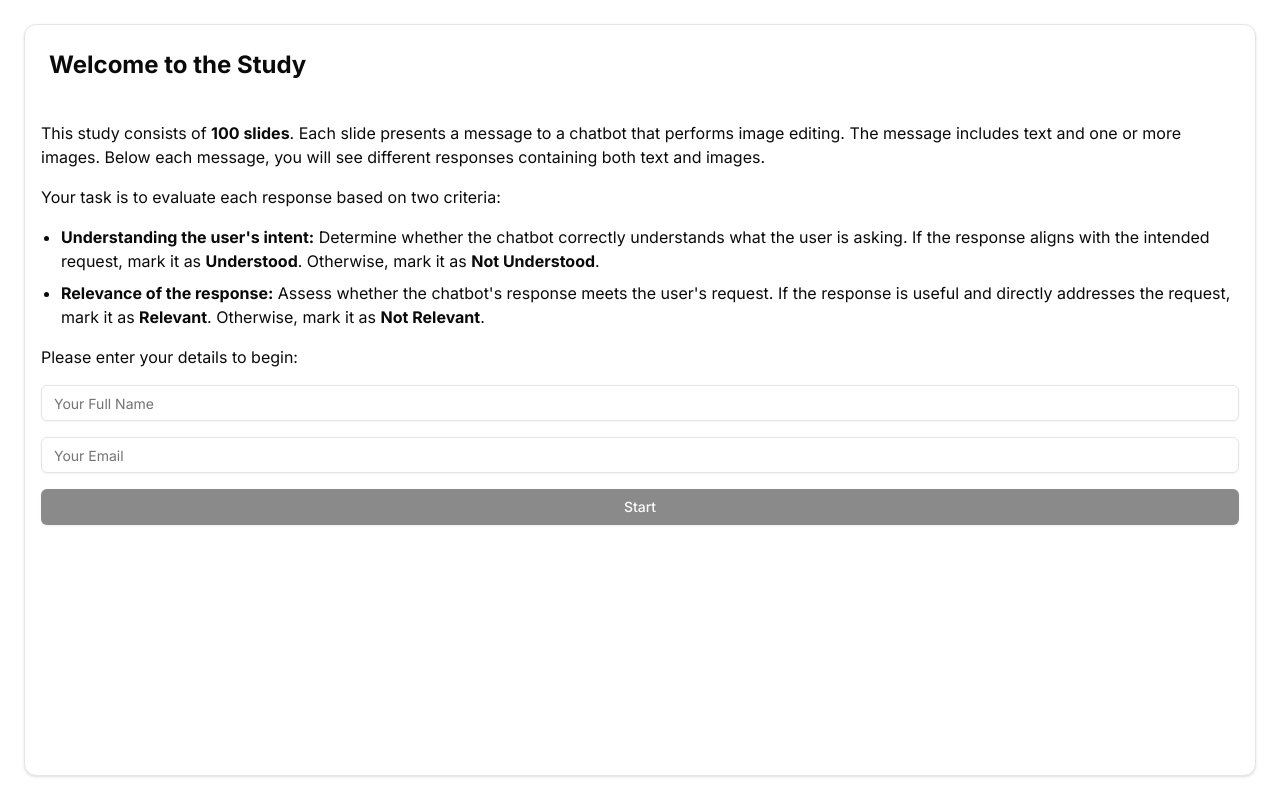
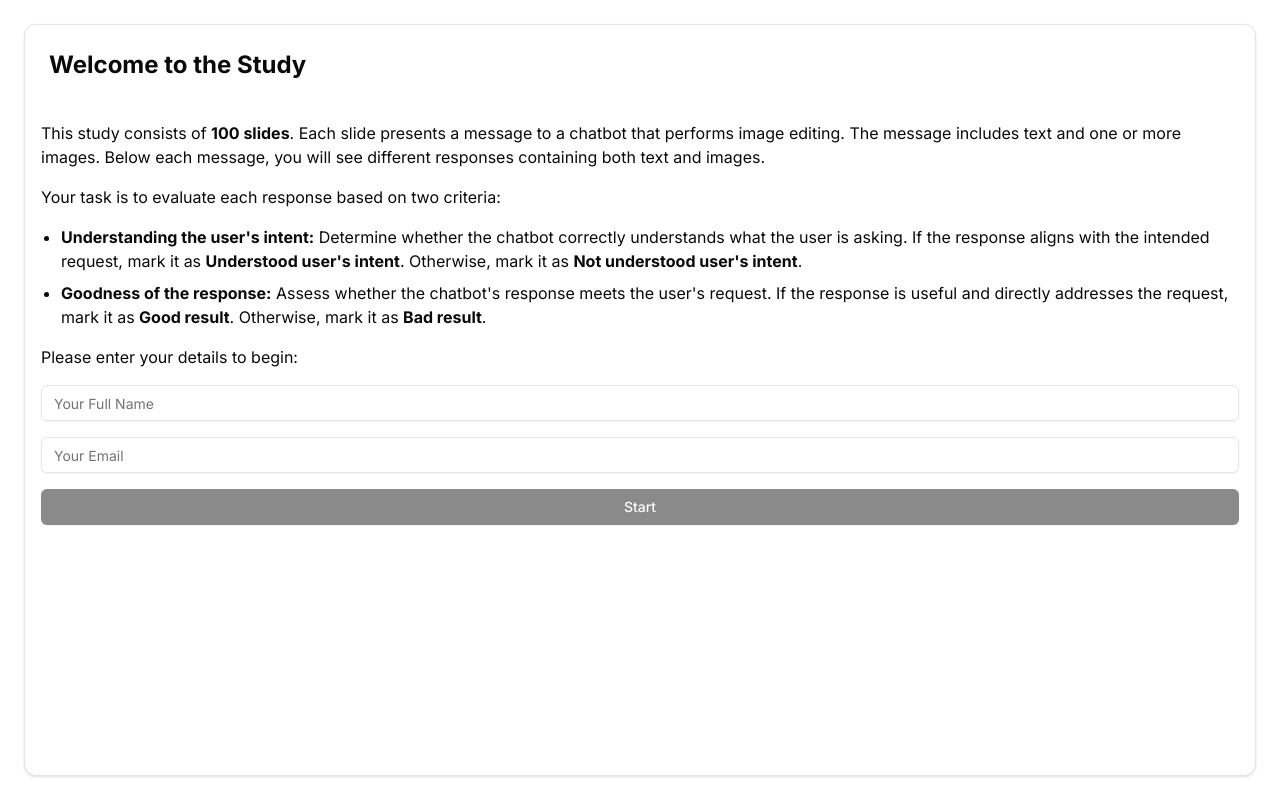
Before and after one commit to nghialt3670/chat2edit-image-survey, a Next.js app: page / in a window 1280 px wide. Built offline with nearby package versions, Linux system fonts and the light colour scheme.

Commit message:
fix: label

```diff
--- a/src/app/page.tsx
+++ b/src/app/page.tsx
@@ -24,10 +24,10 @@ export default function HomePage() {
         </p>
         <ul className="list-disc pl-5">
           <li>
-            <strong>Understanding the user&apos;s intent:</strong> Determine whether the chatbot correctly understands what the user is asking. If the response aligns with the intended request, mark it as <strong>Understood</strong>. Otherwise, mark it as <strong>Not Understood</strong>.
+            <strong>Understanding the user&apos;s intent:</strong> Determine whether the chatbot correctly understands what the user is asking. If the response aligns with the intended request, mark it as <strong>Understood user&apos;s intent</strong>. Otherwise, mark it as <strong>Not understood user&apos;s intent</strong>.
           </li>
           <li className="mt-2">
-            <strong>Relevance of the response:</strong> Assess whether the chatbot&apos;s response meets the user&apos;s request. If the response is useful and directly addresses the request, mark it as <strong>Relevant</strong>. Otherwise, mark it as <strong>Not Relevant</strong>.
+            <strong>Goodness of the response:</strong> Assess whether the chatbot&apos;s response meets the user&apos;s request. If the response is useful and directly addresses the request, mark it as <strong>Good result</strong>. Otherwise, mark it as <strong>Bad result</strong>.
           </li>
         </ul>
         <p>Please enter your details to begin:</p>
--- a/src/components/survey-form.tsx
+++ b/src/components/survey-form.tsx
@@ -222,7 +222,7 @@ export function SurveyForm({ index, request, srcToResponse }: SurveyFormProps) {
                               : "text-green-400"
                           }
                         >
-                          Relevant result
+                          Good result
                         </Label>
                       </div>
                       <div className="flex items-center space-x-2">
@@ -237,7 +237,7 @@ export function SurveyForm({ index, request, srcToResponse }: SurveyFormProps) {
                               : "text-red-400"
                           }
                         >
-                          Irrelevant result
+                          Bad result
                         </Label>
                       </div>
                     </RadioGroup>
```
